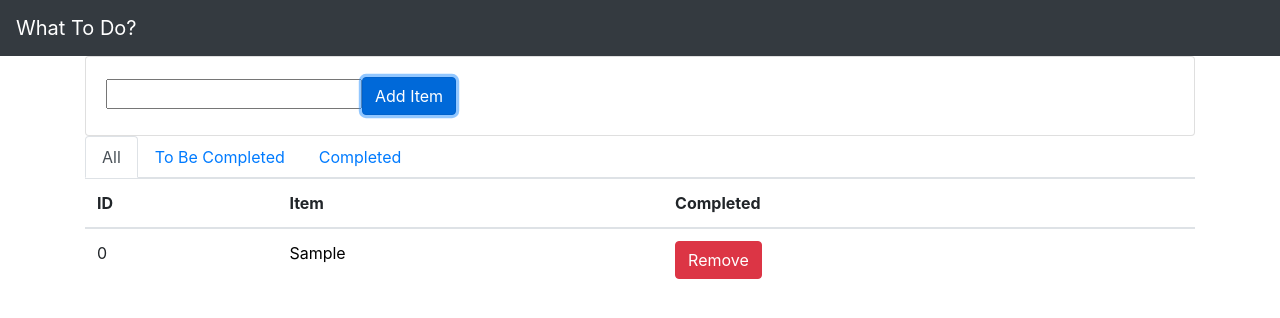
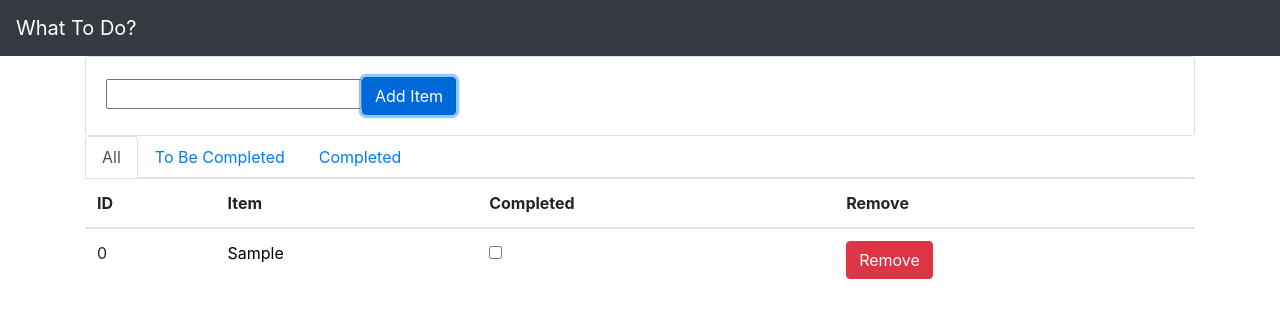
Before and after one commit to Jordan6271/bootcamp-project-week11, a React (Create React App) app in the folder what-to-do/: page / in a window 1280 px wide. Both pictures are taken after typing "Sample" into the empty fields and a click on the button "Add Item". Shown: the top 318 px of the page. Built offline with nearby package versions, Linux system fonts and the light colour scheme.

Commit message:
Add togglable checkbox for completed items

```diff
--- a/what-to-do/src/WhatToDo/Actions/Actions.js
+++ b/what-to-do/src/WhatToDo/Actions/Actions.js
@@ -1,40 +1,41 @@
 export const ADD_ITEM = `ADD_ITEM`;
 export const REMOVE_ITEM = `REMOVE_ITEM`;
-export const TOGGLE_ITEM = `TOGGLE_ITEM`;
+export const TOGGLE_COMPLETED = `TOGGLE_COMPLETED`;
 export const SET_VISIBILITY_FILTER = `SET_VISIBILITY_FILTER`;
 
 export const VisibilityFilters = {
 	SHOW_ALL: "SHOW_ALL",
 	SHOW_COMPLETED: "SHOW_COMPLETED",
-  SHOW_ACTIVE: "SHOW_ACTIVE"
-}
+	SHOW_ACTIVE: "SHOW_ACTIVE",
+};
 
-let nextItemId = 0
+let nextItemId = 0;
 export function addItem(text) {
 	return {
 		type: ADD_ITEM,
 		id: nextItemId++,
-    text
-  }
+		text,
+	};
 }
 
-export function toggleItem(id) {
+export function toggleCompleted(id, completed) {
 	return {
-    type: TOGGLE_ITEM,
-    id
-  }
+		type: TOGGLE_COMPLETED,
+		id,
+		completed,
+	};
 }
 
 export function setVisibilityFilter(filter) {
 	return {
 		type: SET_VISIBILITY_FILTER,
-    filter
-  }
+		filter,
+	};
 }
 
 export function removeItem(id) {
 	return {
 		type: REMOVE_ITEM,
-    id
+		id,
+	};
 }
-}
--- a/what-to-do/src/WhatToDo/Item/Item.js
+++ b/what-to-do/src/WhatToDo/Item/Item.js
@@ -1,22 +1,31 @@
-import React from 'react';
-import Button from 'react-bootstrap/Button';
+import React from "react";
+import Button from "react-bootstrap/Button";
+import Checkbox from "react-bootstrap/FormCheck";
 
 class Item extends React.Component {
 	render() {
 		return (
 			<tr>
+				<td>{this.props.id}</td>
 				<td>
-          {this.props.id}
-        </td>
-        <td>
-        <span onClick={this.props.onClick} style={{
-            color: this.props.completed ? `red` : `black`
-          }}>
+					<span
+						style={{
+							color: this.props.completed ? `green` : `black`,
+						}}
+					>
 						{this.props.description}
 					</span>
 				</td>
 				<td>
-          <Button variant="danger" onClick={this.props.removeClick}>Remove</Button>
+					<Checkbox
+						onClick={this.props.onCompletedClick}
+						defaultChecked={this.props.completed}
+					/>
+				</td>
+				<td>
+					<Button variant="danger" onClick={this.props.onRemoveClick}>
+						Remove
+					</Button>
 				</td>
 			</tr>
 		);
--- a/what-to-do/src/WhatToDo/Item/VisibleItemList.js
+++ b/what-to-do/src/WhatToDo/Item/VisibleItemList.js
@@ -1,14 +1,14 @@
-import { connect } from 'react-redux';
-import { toggleItem } from '../Actions/Actions';
-import { removeItem } from '../Actions/Actions';
-import VisibleItems from './VisibleItems';
+import { connect } from "react-redux";
+import { toggleCompleted } from "../Actions/Actions";
+import { removeItem } from "../Actions/Actions";
+import VisibleItems from "./VisibleItems";
 
 function getVisibleItems(items, filter) {
 	switch (filter) {
 		case `SHOW_COMPLETED`:
-      return items.filter(item => item.completed);
+			return items.filter((item) => item.completed);
 		case `SHOW_ACTIVE`:
-      return items.filter(item => !item.completed);
+			return items.filter((item) => !item.completed);
 		case `SHOW_ALL`:
 		default:
 			return items;
@@ -17,21 +17,24 @@ function getVisibleItems(items, filter) {
 
 function mapStateToProps(state) {
 	return {
-    items: getVisibleItems(state.items, state.visibilityFilter)
+		items: getVisibleItems(state.items, state.visibilityFilter),
 	};
 }
 
 function mapDispatchToProps(dispatch) {
 	return {
-    onItemClick: id => {
-      dispatch(toggleItem(id))
+		onCompletedClick: (id) => {
+			dispatch(toggleCompleted(id));
 		},
-    removeClick: id => {
-      dispatch(removeItem(id))
-    }
+		onRemoveClick: (id) => {
+			dispatch(removeItem(id));
+		},
 	};
 }
 
-const VisibleItemList = connect(mapStateToProps, mapDispatchToProps)(VisibleItems)
+const VisibleItemList = connect(
+	mapStateToProps,
+	mapDispatchToProps
+)(VisibleItems);
 
 export default VisibleItemList;
--- a/what-to-do/src/WhatToDo/Item/VisibleItems.js
+++ b/what-to-do/src/WhatToDo/Item/VisibleItems.js
@@ -1,6 +1,6 @@
-import React from 'react';
-import Item from './Item';
-import Table from 'react-bootstrap/Table';
+import React from "react";
+import Item from "./Item";
+import Table from "react-bootstrap/Table";
 
 class VisibleItems extends React.Component {
 	render() {
@@ -12,11 +12,24 @@ class VisibleItems extends React.Component {
 							<th>ID</th>
 							<th>Item</th>
 							<th>Completed</th>
+							<th>Remove</th>
 						</tr>
 					</thead>
 					<tbody>
 						{this.props.items.map((item) => (
-              <Item key={item.id} {...item} onClick={() => this.props.onItemClick(item.id)} removeClick={() => this.props.removeClick(item.id)} />
+							<Item
+								key={item.id}
+								{...item}
+								onCompletedClick={() =>
+									this.props.onCompletedClick(
+										item.id,
+										item.completed
+									)
+								}
+								onRemoveClick={() =>
+									this.props.onRemoveClick(item.id)
+								}
+							/>
 						))}
 					</tbody>
 				</Table>
--- a/what-to-do/src/WhatToDo/Reducer/Reducer.js
+++ b/what-to-do/src/WhatToDo/Reducer/Reducer.js
@@ -1,11 +1,11 @@
-import { combineReducers } from 'redux';
+import { combineReducers } from "redux";
 import {
 	VisibilityFilters,
 	SET_VISIBILITY_FILTER,
 	ADD_ITEM,
 	REMOVE_ITEM,
-  TOGGLE_ITEM
-} from '../Actions/Actions';
+	TOGGLE_COMPLETED,
+} from "../Actions/Actions";
 
 function visibilityFilterReducer(state = VisibilityFilters.SHOW_ALL, action) {
 	switch (action.type) {
@@ -24,22 +24,22 @@ function itemReducer(state = [], action) {
 				{
 					id: action.id,
 					description: action.text,
-          completed: false
-        }
+					completed: false,
+				},
 			];
 		case REMOVE_ITEM:
 			return state.filter((value) => {
 				return action.id !== value.id;
 			});
-    case TOGGLE_ITEM:
+		case TOGGLE_COMPLETED:
 			return state.map((item) => {
 				if (item.id === action.id) {
 					return Object.assign({}, item, {
-            completed: !item.completed
+						completed: !item.completed,
 					});
 				}
 				return item;
-      })
+			});
 		default:
 			return state;
 	}
```
Also changed, not shown: what-to-do/src/WhatToDo/Add/Add.js (+15 -12 lines). Lines whose indentation alone changed are shown as unchanged.
